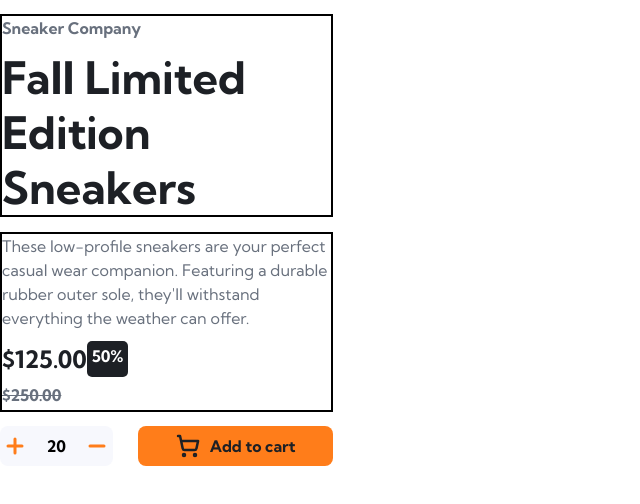
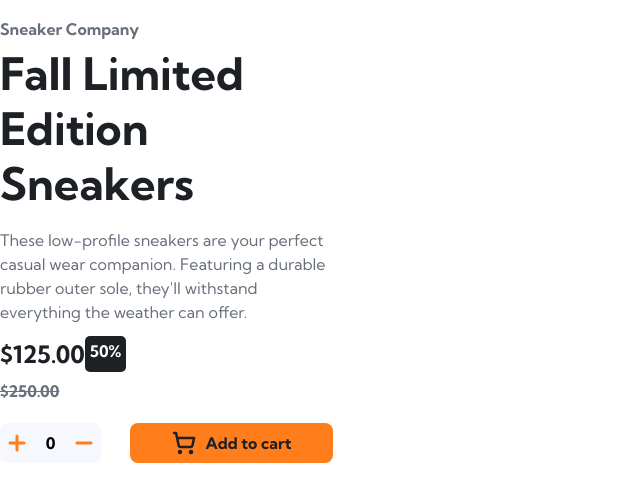
Before and after one commit to nonso01/14-fem-soln, a Vue app: page / in a window 1280 px wide. Shown: the top 504 px of the page, without its empty margins (0-640 px from the left). Built offline with nearby package versions, Linux system fonts and the light colour scheme.

Commit message:
add click events

```diff
--- a/src/App.vue
+++ b/src/App.vue
@@ -1,13 +1,28 @@
 <script setup>
 import FallLimited from "./components/FallLimited.vue";
-import { ref } from 'vue';
+import { ref } from "vue";
 
 const quantity = ref(0);
+const maxQuantity = 20;
+
+function handlePlus() {
+  quantity.value += 1;
+  quantity.value >= maxQuantity ? (quantity.value = maxQuantity) : void 0;
+}
+function handleMinus() {
+  quantity.value -= 1;
+  quantity.value <= 0 ? (quantity.value = 0) : void 0;
+}
+function handleAddToCart() {}
 </script>
 
 <template>
   <!-- <h1>E commerce site</h1> -->
-  <FallLimited />
+  <FallLimited
+    :handle-plus="handlePlus"
+    :quantity="quantity"
+    :handle-minus="handleMinus"
+  />
 </template>
 
 <style scoped></style>
--- a/src/components/FallLimited.vue
+++ b/src/components/FallLimited.vue
@@ -2,18 +2,24 @@
 import { Plus, Minus, ShoppingCart } from "lucide-vue-next";
 // import { ref } from "vue";
 
-const maxQuantity = 20;
+const props = defineProps({
+  handlePlus: Function,
+  handleMinus: Function,
+  handleAddToCart: Function,
+  quantity: Number,
+});
+
 const strokeColor = "#ff7d1a";
 </script>
 
 <template>
-  <div class="f-l flex column ">
-    <div class="f-l-h flex column bd">
+  <div class="f-l flex column">
+    <div class="f-l-h flex column">
       <h4>Sneaker Company</h4>
       <h1>Fall Limited Edition Sneakers</h1>
     </div>
 
-    <div class="f-l-p flex column bd">
+    <div class="f-l-p flex column">
       <p>
         These low-profile sneakers are your perfect casual wear companion.
         Featuring a durable rubber outer sole, they'll withstand everything the
@@ -30,9 +36,9 @@ const strokeColor = "#ff7d1a";
 
     <div class="f-l-b flex">
       <div class="quantity flex">
-        <Plus :stroke="strokeColor" stroke-width="3" />
-        <span> {{ maxQuantity }}</span>
-        <Minus :stroke="strokeColor" stroke-width="3" />
+        <Plus :stroke="strokeColor" stroke-width="3" @click="handlePlus" />
+        <span> {{ quantity }}</span>
+        <Minus :stroke="strokeColor" stroke-width="3" @click="handleMinus" />
       </div>
       <div class="add flex">
         <ShoppingCart stroke-width="2.5" />
@@ -83,7 +89,7 @@ const strokeColor = "#ff7d1a";
     border-radius: 5px;
   }
   .f-l-h {
-    flex-grow: 0.1;
+    flex-grow: 0.05;
     justify-content: space-between;
   }
 
@@ -116,11 +122,11 @@ const strokeColor = "#ff7d1a";
       flex-grow: 0.3;
       justify-content: space-between;
       align-items: center;
-      padding-inline: 1%;
       background-color: var(--light-grayish-blue);
       border-radius: 0.5rem;
       svg {
         cursor: pointer;
+        margin-inline: 5%;
       }
     }
 
@@ -130,6 +136,7 @@ const strokeColor = "#ff7d1a";
       align-items: center;
       background-color: var(--orange);
       border-radius: 0.5rem;
+      cursor: pointer;
       svg,
       span {
         margin-inline: 5px;
--- a/src/style.css
+++ b/src/style.css
@@ -27,6 +27,9 @@ html {
   body,
   #app {
     height: inherit;
+/*
+    display: grid;
+    place-items: center; */
   }
 }
 
```
